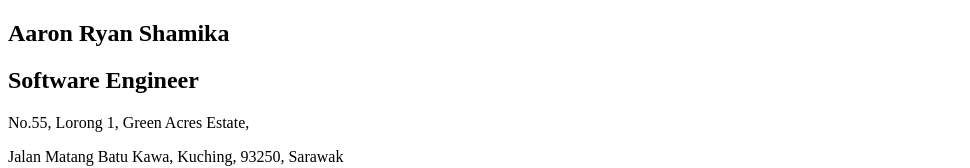
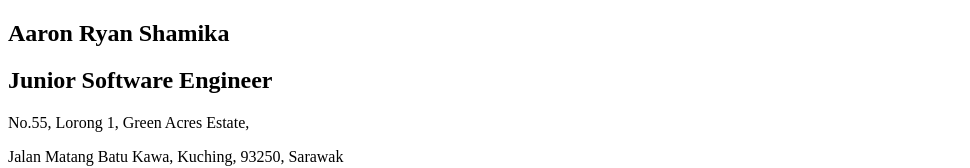
Before and after one commit to CommanderThrow/single-page-cv, a plain HTML site: page index.html in a window 1280 px wide. Shown: the top 168 px of the page, without its empty margins (0-970 px from the left). Drawn offline with Linux system fonts and the light colour scheme.

Commit message:
edit title for job/career

```diff
--- a/index.html
+++ b/index.html
@@ -14,7 +14,7 @@
 
   <section>
     <h1>Aaron Ryan Shamika</h1>
-    <h2>Software Engineer</h2>
+    <h2>Junior Software Engineer</h2>
     <p>No.55, Lorong 1, Green Acres Estate,</p>
     <p>Jalan Matang Batu Kawa, Kuching, 93250, Sarawak</p>
   </section>
```
